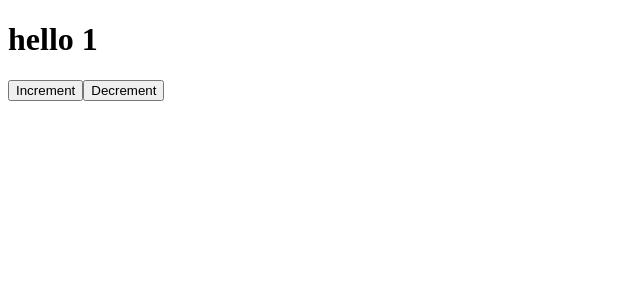
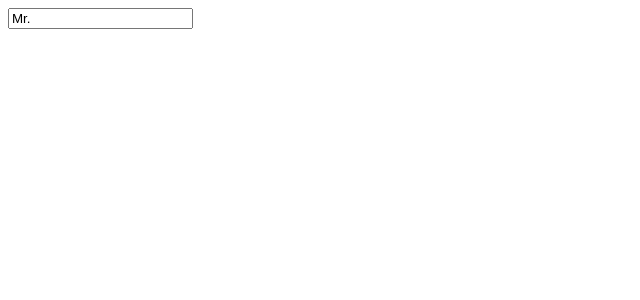
Before and after one commit to HyunM/react-hooks, a React (Create React App) app: page / in a window 1280 px wide. Shown: the top 300 px of the page, without its empty margins (0-640 px from the left). Built offline with nearby package versions, Linux system fonts and the light colour scheme.

Commit message:
limited input

```diff
--- a/src/App.jsx
+++ b/src/App.jsx
@@ -1,15 +1,29 @@
 import React, { useState } from "react";
-import ReactDOM from "react-dom";
+
+const useInput = (initialValue, validator) => {
+  const [value, setValue] = useState(initialValue);
+  const onChange = event => {
+    const {
+      target: { value },
+    } = event;
+    let willUpdate = true;
+    if (typeof validator === "function") {
+      willUpdate = validator(value);
+    }
+    if (willUpdate) {
+      setValue(value);
+    }
+    console.log(event.target);
+  };
+  return { value, onChange };
+};
 
 const App = () => {
-  const [item, setItem] = useState(1);
-  const incrementItem = () => setItem(item + 1);
-  const decrementItem = () => setItem(item - 1);
+  const maxLen = value => value.length <= 10;
+  const name = useInput("Mr.", maxLen);
   return (
     <div>
-      <h1>hello {item}</h1>
-      <button onClick={incrementItem}>Increment</button>
-      <button onClick={decrementItem}>Decrement</button>
+      <input placeholder="Name" {...name} />
     </div>
   );
 };
--- a/src/index.js
+++ b/src/index.js
@@ -5,7 +5,7 @@
 
 ReactDOM.render(
   <React.StrictMode>
-    <AppUgly />
+    <App />
   </React.StrictMode>,
   document.getElementById("root")
 );
```
